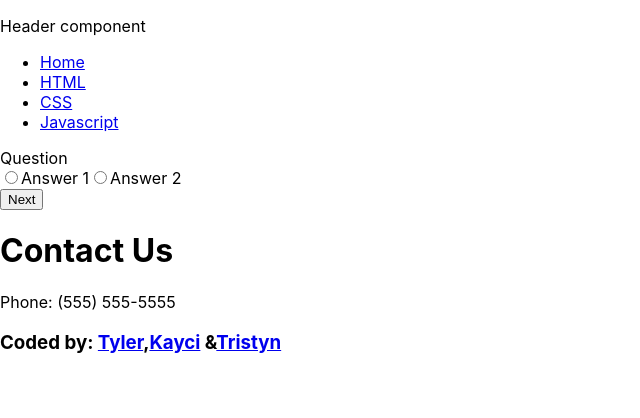
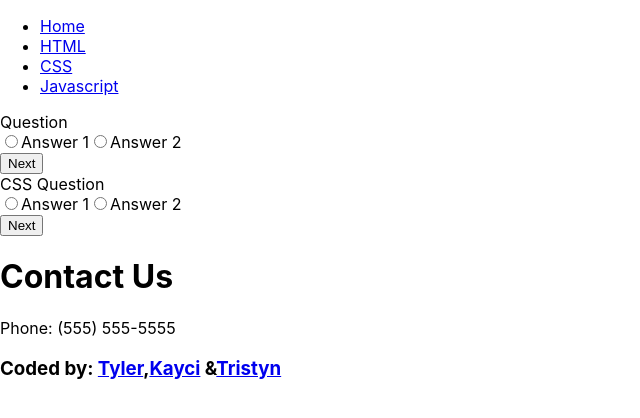
Before and after one commit to tristyngturner/T_K_T, a React (Create React App) app: page /Quiz/CSS in a window 1280 px wide. Shown: the top 418 px of the page, without its empty margins (0-640 px from the left). Built offline with nearby package versions, Linux system fonts and the light colour scheme; no server answers.

Commit message:
messed with quizzes and added backend stuff

```diff
--- a/package.json
+++ b/package.json
@@ -6,6 +6,7 @@
     "@testing-library/jest-dom": "^5.11.10",
     "@testing-library/react": "^11.2.6",
     "@testing-library/user-event": "^12.8.3",
+    "cors": "^2.8.5",
     "express": "^4.17.1",
     "pg": "^8.6.0",
     "pg-hstore": "^2.3.3",
@@ -18,7 +19,7 @@
     "web-vitals": "^1.1.1"
   },
   "scripts": {
-    "start": "react-scripts start | node server.js",
+    "start": "react-scripts start | node server/server.js",
     "build": "react-scripts build",
     "test": "react-scripts test",
     "eject": "react-scripts eject"
--- a/src/App.js
+++ b/src/App.js
@@ -1,5 +1,5 @@
 import React from 'react';
-import { BrowserRouter as Router, Switch, Route} from 'react-router-dom';
+import { BrowserRouter as Router} from 'react-router-dom';
 import Header from './components/Header'
 import Footer from './components/Footer'
 import './App.css';
--- a/src/components/Header.js
+++ b/src/components/Header.js
@@ -5,12 +5,20 @@ import Home from '../components/Home';
 
 class Header extends Component {
 
-
+_getQuiz = () => {
+    document.getElementById('quiz').addEventListener('click', function(e) {
+        e.preventDefault();
+        let urlValue = e.target.innerHTML
+        console.log(urlValue)
+        fetch (`http://localhost:3001/api/quiz`+urlValue)
+        .then(response => response.json())
+        .then(data => console.log(data))
+    })
+}
 
     render () {
         return (
             <div>
-                <p>Header component</p>
                 <div className="top-page">
                     <nav className="navbar navbar-inverse navbar-fixed-top">
                         <div className="container">
@@ -22,7 +30,7 @@ class Header extends Component {
                             <div className="single-page-nav sticky-wrapper" id="tmNavbar">
                                 <ul className="nav navbar-nav">
                                     <li><a href="#section1">Home</a></li>
-                                    <li><a href="/Quiz">HTML</a></li>
+                                    <li><a id="quiz" href="/Quiz/HTML" onClick={this._getQuiz}>HTML</a></li>
                                     <li><a href="#section3">CSS</a></li>
                                     <li><a href="#section4">Javascript</a></li>
                                 </ul>
@@ -30,10 +38,30 @@ class Header extends Component {
                         </div>
                     </nav>
                 </div>
+
+                <form>
+                    <div id="question">Question</div>
+
+                    <input type="radio" name="answer" value="answer1"></input>
+                    <label htmlFor="answer1" id="answer1" >Answer 1</label>
+                    <input type="radio" name="answer" value="answer2"></input>
+                    <label htmlFor="answer2" id="answer2">Answer 2</label><br/>
+                    <button id="nextButton">Next</button>
+
+
+                </form>
                 <Switch>
                     <Route exact path='/' component={Home}></Route>
-                    <Route path="/Quiz" component={Quiz}></Route>
-        </Switch>
+                    {/* <Route path="/Quiz" component={Quiz}></Route> */}
+                    <Route path="/Quiz/HTML">
+                        <Quiz quizType="HTML"/>
+
+                    </Route>
+                    <Route path="/Quiz/CSS">
+                        <Quiz quizType="CSS"/>
+
+                    </Route>
+                </Switch>
             </div>
         )
     }
--- a/src/components/Quiz.js
+++ b/src/components/Quiz.js
@@ -1,17 +1,27 @@
 import React, { Component } from 'react';
 
 class Quiz extends Component {
+
+    _getInfo = () => {
+        fetch (`http://localhost:3001/api/quiz${this.props.quizType}`)
+            .then(response => response.json())
+            .then(data => console.log(data));
+    }
+
+    componentDidMount() {
+        this._getInfo()
+    }
 
     render () {
         return (
             <div>
                 <form>
-                    <div id="question">Question</div>
+                    <div id="question">{this.props.quizType} Question</div>
 
                     <input type="radio" name="answer" value="answer1"></input>
-                    <label for="answer1" id="answer1" >Answer 1</label>
+                    <label htmlFor="answer1" id="answer1" >Answer 1</label>
                     <input type="radio" name="answer" value="answer2"></input>
-                    <label for="answer2" id="answer2">Answer 2</label><br/>
+                    <label htmlFor="answer2" id="answer2">Answer 2</label><br/>
                     <button id="nextButton">Next</button>
 
 
```
Also changed, not shown: 2 other files (tests, documents, lock files or other folders).
